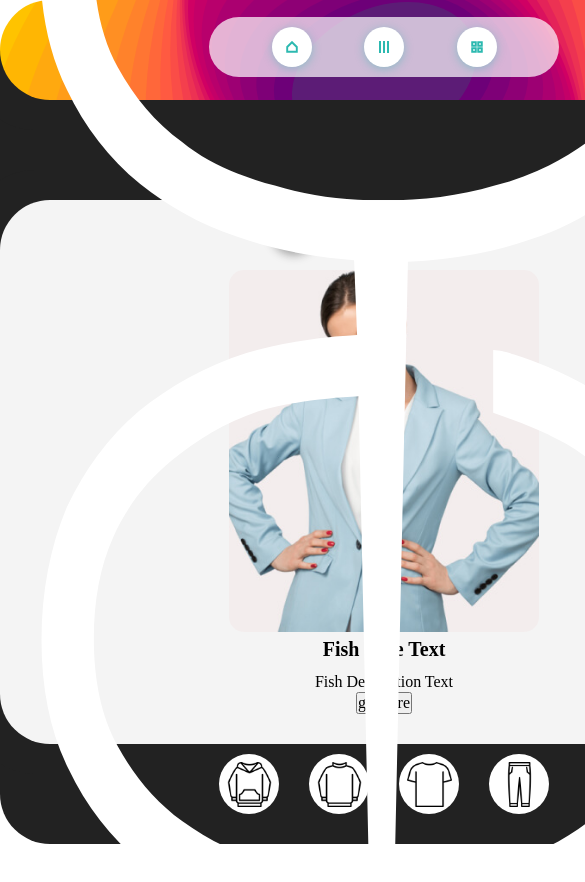
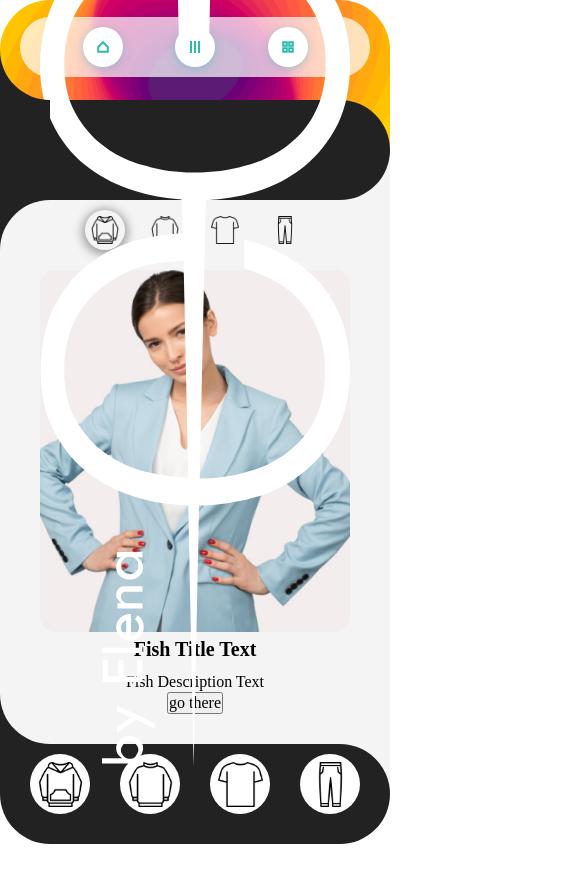
Before and after one commit to SergioWaters/masters_page, a plain HTML site: page hoodies.html in a window 390 px wide. Shown: the top 882 px of the page, 585 px wide, since content can reach past the window. After the commit the page ends 844 px from the top, so only its background shows below. Drawn offline with nearby package versions, Linux system fonts and the light colour scheme; files that its build step writes are made by us from their sources; a web font is replaced by a local one.

Commit message:
width fixed

```diff
--- a/scss/style.scss
+++ b/scss/style.scss
@@ -13,6 +13,7 @@
   font-weight: normal;
   font-display: swap;
 }
+
 @font-face {
   font-family: "sf-pro-display";
   src: url("../fonts/SF-Pro-Display-Bold.woff2") format("woff2"),
@@ -21,6 +22,7 @@
   font-weight: bold;
   font-display: swap;
 }
+
 @font-face {
   font-family: "spaceagecyrillic";
   src: url("../fonts/spaceagecyrillic-regular.woff2") format("woff2"),
@@ -29,6 +31,7 @@
   font-weight: normal;
   font-display: swap;
 }
+
 @font-face {
   font-family: "roboto" "sans-serif";
   src: url("../fonts/Roboto-Regular.ttf") format("ttf");
@@ -36,6 +39,7 @@
   font-weight: normal;
   font-display: swap;
 }
+
 @font-face {
   font-family: "roboto" "sans-serif";
   src: url("../fonts/Roboto-black.ttf") format("ttf");
@@ -43,16 +47,19 @@
   font-weight: bold;
   font-display: swap;
 }
-$curves:  50px;
+
+$curves: 50px;
 
 .container {
   margin: 0 auto;
   max-width: 350px;
 }
+
 .header {
   position: relative;
-  width: 768px;
+  max-width: 768px;
 }
+
 .navbar {
   display: flex;
   align-items: flex-start;
@@ -65,6 +72,7 @@ $curves:  50px;
   background-repeat: no-repeat;
   background-position: center;
 }
+
 .navbar__list {
   width: 90%;
   display: flex;
@@ -76,6 +84,7 @@ $curves:  50px;
   margin-top: 17px;
   z-index: 2;
 }
+
 .navbar__list__item {
   width: 40px;
   height: 40px;
@@ -86,16 +95,19 @@ $curves:  50px;
   align-items: center;
   transition: 0.5s;
   box-shadow: 0 2px 10px #2cb9b066;
+
   &:hover {
     transition: 0.5s;
   }
 }
+
 .navbar__burger {
   display: block;
   background-color: #2cb9b0;
   width: 2px;
   height: 30%;
   position: relative;
+
   &::before,
   &::after {
     content: "";
@@ -106,17 +118,21 @@ $curves:  50px;
     height: 100%;
     top: 0;
   }
+
   &::before {
     left: 4px;
   }
+
   &::after {
     right: 4px;
   }
 }
+
 .nav__menu__list {
   display: none;
   list-style: none;
 }
+
 .navbar__gohome {
   display: block;
   width: 100%;
@@ -125,6 +141,7 @@ $curves:  50px;
   align-items: center;
   justify-content: center;
 }
+
 .navbar__gohome__svg {
   stroke: #2cb9b0;
   stroke-width: 8px;
@@ -132,6 +149,7 @@ $curves:  50px;
   width: 30%;
   height: 30%;
 }
+
 .navbar__apps {
   display: block;
   stroke: #2cb9b0;
@@ -140,11 +158,13 @@ $curves:  50px;
   width: 30%;
   height: 30%;
 }
+
 .main {
   display: flex;
   flex-direction: column;
-  width: 768px;
+  max-width: 768px;
 }
+
 .about {
   padding: 40px;
   margin: 0 0 -100px 0;
@@ -157,7 +177,8 @@ $curves:  50px;
   height: 100px;
   background-color: #222;
   z-index: 1000;
-    &::before {
+
+  &::before {
     display: block;
     content: "";
     border-bottom-left-radius: $curves;
@@ -170,6 +191,7 @@ $curves:  50px;
     height: $curves;
     z-index: 1;
   }
+
   &::after {
     display: block;
     content: "";
@@ -183,15 +205,18 @@ $curves:  50px;
     height: $curves;
     z-index: 1;
   }
+
   .about__logo {
     fill: #fff;
   }
 }
+
 .slider__box {
   background-color: #f4f4f4;
   position: relative;
   padding: 60px 0px 60px 0px;
 }
+
 .slider {
   min-width: 0px;
   font-family: "sf-pro-display";
@@ -202,26 +227,31 @@ $curves:  50px;
   font-size: 16px;
   line-height: 20px;
 }
+
 .slider__pagination {
   width: 100%;
   display: flex;
   justify-content: center;
   align-items: flex-end;
 }
-.slider__pagination .slick-dots{
+
+.slider__pagination .slick-dots {
   display: flex;
   justify-content: space-around;
   align-items: center;
 }
-.slider__pagination .slick-dots li{
+
+.slider__pagination .slick-dots li {
   display: flex;
   justify-content: center;
   align-items: center;
 }
-.slider__pagination .slick-dots li.slick-active{
+
+.slider__pagination .slick-dots li.slick-active {
   transition: .5s;
 }
-.slider__pagination .slick-dots li button{
+
+.slider__pagination .slick-dots li button {
   width: 40px;
   height: 40px;
   border-radius: 50%;
@@ -233,23 +263,29 @@ $curves:  50px;
   border: none;
   transition: .5s;
 }
+
 .slider__pagination .slick-dots li button:hover,
-.slider__pagination .slick-dots li.slick-active button{
+.slider__pagination .slick-dots li.slick-active button {
   transition: .5s;
   box-shadow: 0px 2px 10px 3px #22222266;
 }
+
 .slider__pagination .slick-dots li:nth-child(1) button {
   background-image: url(../img/wear_icon/hoodie.png);
 }
+
 .slider__pagination .slick-dots li:nth-child(2) button {
   background-image: url(../img/wear_icon/sweatshort.png);
 }
+
 .slider__pagination .slick-dots li:nth-child(3) button {
   background-image: url(../img/wear_icon/t-shirt.png);
 }
+
 .slider__pagination .slick-dots li:nth-child(4) button {
   background-image: url(../img/wear_icon/trousers.png);
 }
+
 .slider__card {
   display: flex;
   flex-direction: column;
@@ -262,14 +298,17 @@ $curves:  50px;
   list-style: none;
   transition: 0.5s;
   min-height: 450px;
+
   &:hover {
     transition: 0.5s;
     box-shadow: 0 2px 10px #22222266;
   }
+
   .slider__card__img {
     border-radius: 15px;
     width: 100%;
   }
+
   .slider__card__title {
     font-family: "sf-pro-display";
     font-size: 20px;
@@ -278,16 +317,18 @@ $curves:  50px;
     margin: 0px 0px 10px 0px;
   }
 }
+
 .footer {
   background-color: #222;
   position: relative;
   border-radius: 0px $curves $curves $curves;
-  width: 768px;
+  max-width: 768px;
   min-height: 100px;
   display: flex;
   align-items: flex-start;
   justify-content: center;
   margin-top: -50px;
+
   &::before {
     display: block;
     content: "";
@@ -302,6 +343,7 @@ $curves:  50px;
     z-index: 1;
   }
 }
+
 .footer__list {
   width: 90%;
   display: flex;
@@ -309,6 +351,7 @@ $curves:  50px;
   justify-content: space-between;
   list-style: none;
 }
+
 .footer__list__item {
   width: 60px;
   height: 60px;
@@ -322,20 +365,25 @@ $curves:  50px;
   justify-content: center;
   align-items: center;
   transition: 0.5s;
+
   &:hover {
     box-shadow: 0 2px 10px #2cb9b066;
     transition: 0.5s;
   }
 }
+
 .tshirt {
   background-image: url(../img/wear_icon/hoodie.png);
 }
+
 .sweatshirt {
   background-image: url(../img/wear_icon/sweatshort.png);
 }
+
 .hoodie {
   background-image: url(../img/wear_icon/t-shirt.png);
 }
+
 .jogger {
   background-image: url(../img/wear_icon/trousers.png);
 }
@@ -349,10 +397,9 @@ $curves:  50px;
 
 //mediaquery
 @media (max-width: 450px) {
-  .footer__list {
+  .footer__list {}
 
-  }
-  .footer__list__item:first-child::before{
+  .footer__list__item:first-child::before {
     border-top-right-radius: 15px;
     top: 0px;
     left: -27px;
```
Also changed, not shown: css/style.css, css/style.min.css, scss/header.scss (added), 4 other files.
